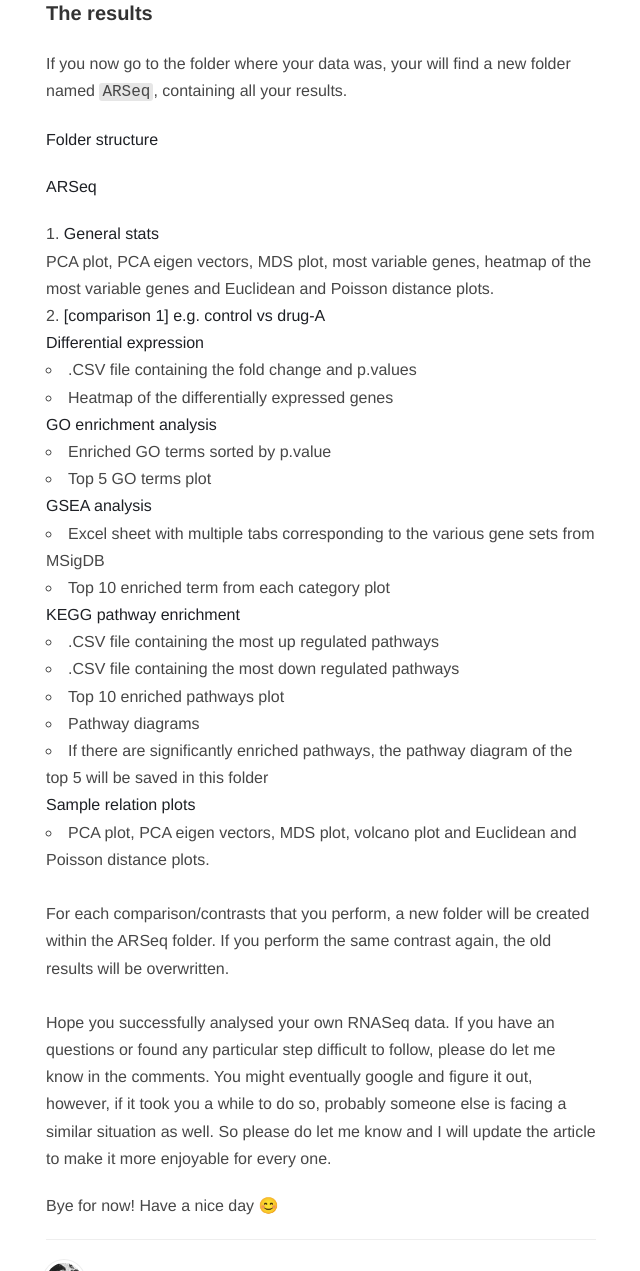
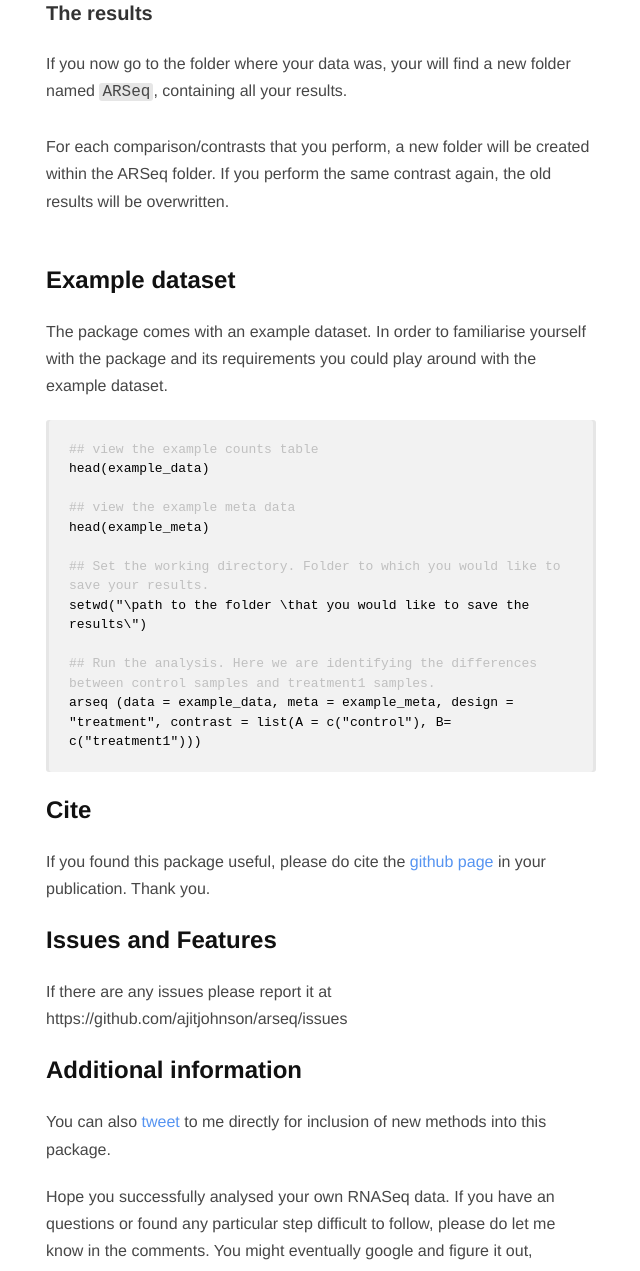
Before and after one commit to jjacklee116/ajitjohnson.github.io, a Jekyll site: the page built from _posts/2019-09-01-arseq.markdown, in a window 1280 px wide and 1400 px high, scrolled down 9067 px, cut to the strip 129-1400 px from the top of the window. Shown: the whole strip, without its empty margins (334-974 px from the left). Built offline with Jekyll 4.4.1, drawn with Linux system fonts in a browser that asks for light colours; nearby versions of some CDN libraries; comment, search, counter and statistics services are not loaded.

Commit message:
modified arseq post

````diff
--- a/_posts/2019-09-01-arseq.markdown
+++ b/_posts/2019-09-01-arseq.markdown
@@ -193,34 +193,36 @@ If you followed these through well done! You have successfully completed your fi
 ### The results
 
 If you now go to the folder where your data was, your will find a new folder named `ARSeq`, containing all your results.
-
-**Folder structure**
-
-**ARSeq**
-1. **General stats**<br>
-  PCA plot, PCA eigen vectors, MDS plot, most variable genes, heatmap of the most variable genes and Euclidean and Poisson distance plots.
-2. **[comparison 1] e.g. control vs drug-A**<br>
-  **Differential expression**<br>
-  - .CSV file containing the fold change and p.values
-  - Heatmap of the differentially expressed genes<br>
-  **GO enrichment analysis**<br>
-  - Enriched GO terms sorted by p.value
-  - Top 5 GO terms plot<br>
-  **GSEA analysis**<br>
-  - Excel sheet with multiple tabs corresponding to the various gene sets from MSigDB
-  - Top 10 enriched term from each category plot<br>
-  **KEGG pathway enrichment**<br>
-  - .CSV file containing the most up regulated pathways
-  - .CSV file containing the most down regulated pathways
-  - Top 10 enriched pathways plot
-  - Pathway diagrams
-  - If there are significantly enriched pathways, the pathway diagram of the top 5 will be saved in this folder<br>
-  **Sample relation plots**<br>
-  - PCA plot, PCA eigen vectors, MDS plot, volcano plot and Euclidean and Poisson distance plots.
-
-<br>
+<br><br>
 For each comparison/contrasts that you perform, a new folder will be created within the ARSeq folder. If you perform the same contrast again, the old results will be overwritten.
 <br><br>
+
+## Example dataset
+
+The package comes with an example dataset. In order to familiarise yourself with the package and its requirements you could play around with the example dataset.
+
+```R
+## view the example counts table
+head(example_data)
+
+## view the example meta data
+head(example_meta)
+
+## Set the working directory. Folder to which you would like to save your results.
+setwd("\path to the folder \that you would like to save the results\")
+
+## Run the analysis. Here we are identifying the differences between control samples and treatment1 samples.
+arseq (data = example_data, meta = example_meta, design = "treatment", contrast = list(A = c("control"), B= c("treatment1")))
+```
+## Cite
+If you found this package useful, please do cite the [github page](https://github.com/ajitjohnson/arseq) in your publication. Thank you.
+
+## Issues and Features
+If there are any issues please report it at https://github.com/ajitjohnson/arseq/issues
+
+## Additional information
+You can also [tweet](https://twitter.com/ajitjohnson_n) to me directly for inclusion of new methods into this package.
+
 Hope you successfully analysed your own RNASeq data. If you have an questions or found any particular step difficult to follow, please do let me know in the comments. You might eventually google and figure it out, however, if it took you a while to do so, probably someone else is facing a similar situation as well. So please do let me know and I will update the article to make it more enjoyable for every one.
 
 
````
Also changed, not shown: 4 other files.
